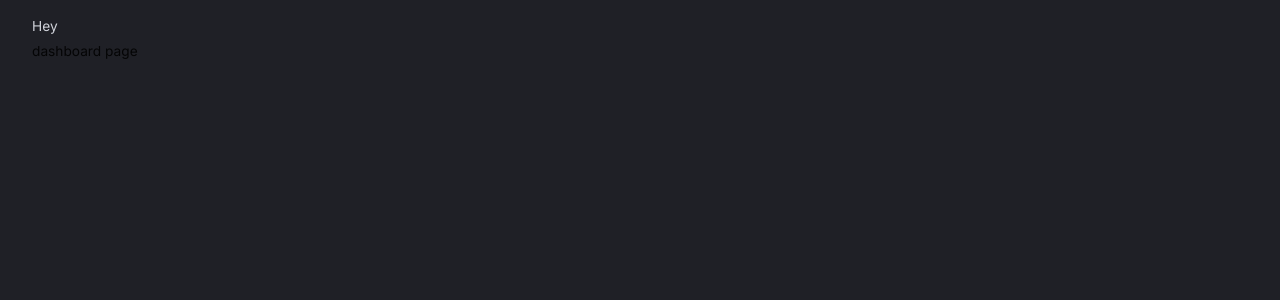
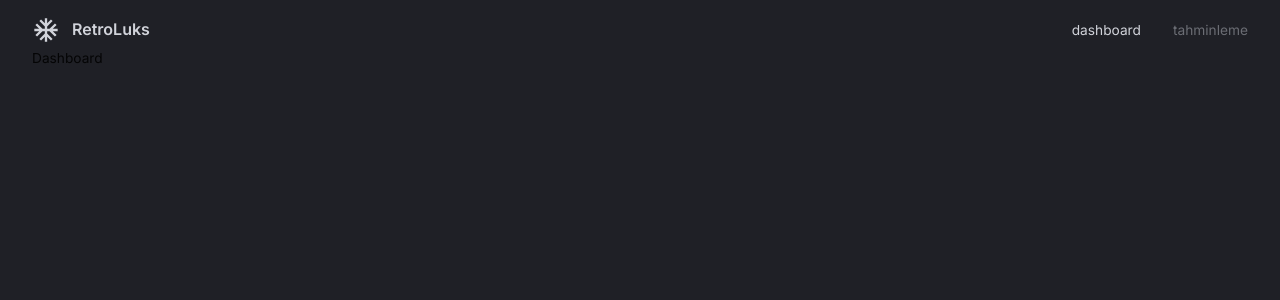
Before and after one commit to berkeralanli/Karar-Destek-Sistemleri, a React (Vite) app: page / in a window 1280 px wide. Shown: the top 300 px of the page. Built offline with nearby package versions, Linux system fonts and the light colour scheme.

Commit message:
grid-olusumu-ve-navbar

```diff
--- a/src/App.tsx
+++ b/src/App.tsx
@@ -5,7 +5,7 @@ import { CssBaseline, ThemeProvider } from "@mui/material";
 import { BrowserRouter, Route, Routes } from "react-router-dom";
 import { Box } from "@mui/material";
 import Navbar from "@/scenes/navbar";
-
+import Dashboard from "@/scenes/dashboard"
 function App(){
   const theme = useMemo(() => createTheme(themeSettings), [])
   return <div className="app">
@@ -15,10 +15,10 @@ function App(){
         <Box width="100%" height="100%" padding="1rem 2rem 4rem 2rem">
         <Navbar />
         <Routes>
-          <Route path="/" element={<div>dashboard page</div>} />
+          <Route path="/" element={<Dashboard/>} />
           <Route
-          path="/predictions"
-          element={<div>prediction page</div>} />
+          path="/tahminleme"
+          element={<div>tahminleme sayfasi</div>} />
           </Routes>
         </Box>
     </ThemeProvider>
--- /dev/null
+++ b/src/scenes/dashboard/index.tsx
@@ -0,0 +1,30 @@
+import { Box, useTheme } from '@mui/material';
+
+type Props = {};
+
+const gridTemplate = `
+  "a b c"
+  "a b c"
+  "a b c"
+  "a b f"
+  "d e f"
+  "d e f"
+  "d h i"
+  "g h i"
+  "g h j"
+  "g h j"
+
+`
+
+
+const Dashboard = (props: Props) => {
+  const { palette } = useTheme();
+  return <Box width="100%" height="100%" display="grid" gap="1.rem"
+  sx={{
+    gridTemplateColumns: "repeat(3, minmax(370px, 1fr))",
+    gridTemplateRows: "repeat(10, minmax(60px, 1fr))",
+    gridTemplateAreas: gridTemplate,
+  }}>Dashboard</Box>
+};
+
+export default Dashboard;
--- a/src/scenes/navbar/index.tsx
+++ b/src/scenes/navbar/index.tsx
@@ -1,5 +1,6 @@
 import { useState } from 'react';
 import { Link } from 'react-router-dom';
+import AcUnitIcon from '@mui/icons-material/AcUnit';
 import { Box, Typography, useTheme } from '@mui/material';
 import FlexBetween from '@/components/FlexBetween';
 
@@ -7,12 +8,53 @@ type Props = {}
 
 const Navbar = (props: Props) => {
   const { palette } = useTheme();
+  const [selected, setSelected] = useState("dashboard");
   return (
+    // sol taraf
+
     <FlexBetween
     mb="0.25rem"
     p="0.5rem 0 rem"
     color={palette.grey[300]}
-    > Hey </FlexBetween>
+    > <FlexBetween gap="0.75rem">
+        <AcUnitIcon sx={{fontSize:"28px"}}/>
+        <Typography variant='h4' fontSize="16px">
+          RetroLuks
+        </Typography>
+      </FlexBetween>
+      <FlexBetween gap="2rem">
+        <Box sx={{"&:hover": {
+          color: palette.primary[100]
+        }}}>
+          <Link
+          to="/"
+          onClick={() => setSelected("dashboard")}
+          style={{
+            color:selected === "dashboard" ? "inherit" : palette.grey[700],
+            textDecoration: "inherit"
+          }}>
+            dashboard
+          </Link>
+        </Box>
+        <Box sx={{"&:hover": {
+          color: palette.primary[100]
+        }}}>
+          <Link
+          to="/tahminleme"
+          onClick={() => setSelected("tahminleme")}
+          style={{
+            color:selected === "tahminleme" ? "inherit" : palette.grey[700],
+            textDecoration: "inherit"
+          }}>
+            tahminleme
+          </Link>
+        </Box>
+
+
+      </FlexBetween>
+
+
+      </FlexBetween>
   );
 };
 
```
